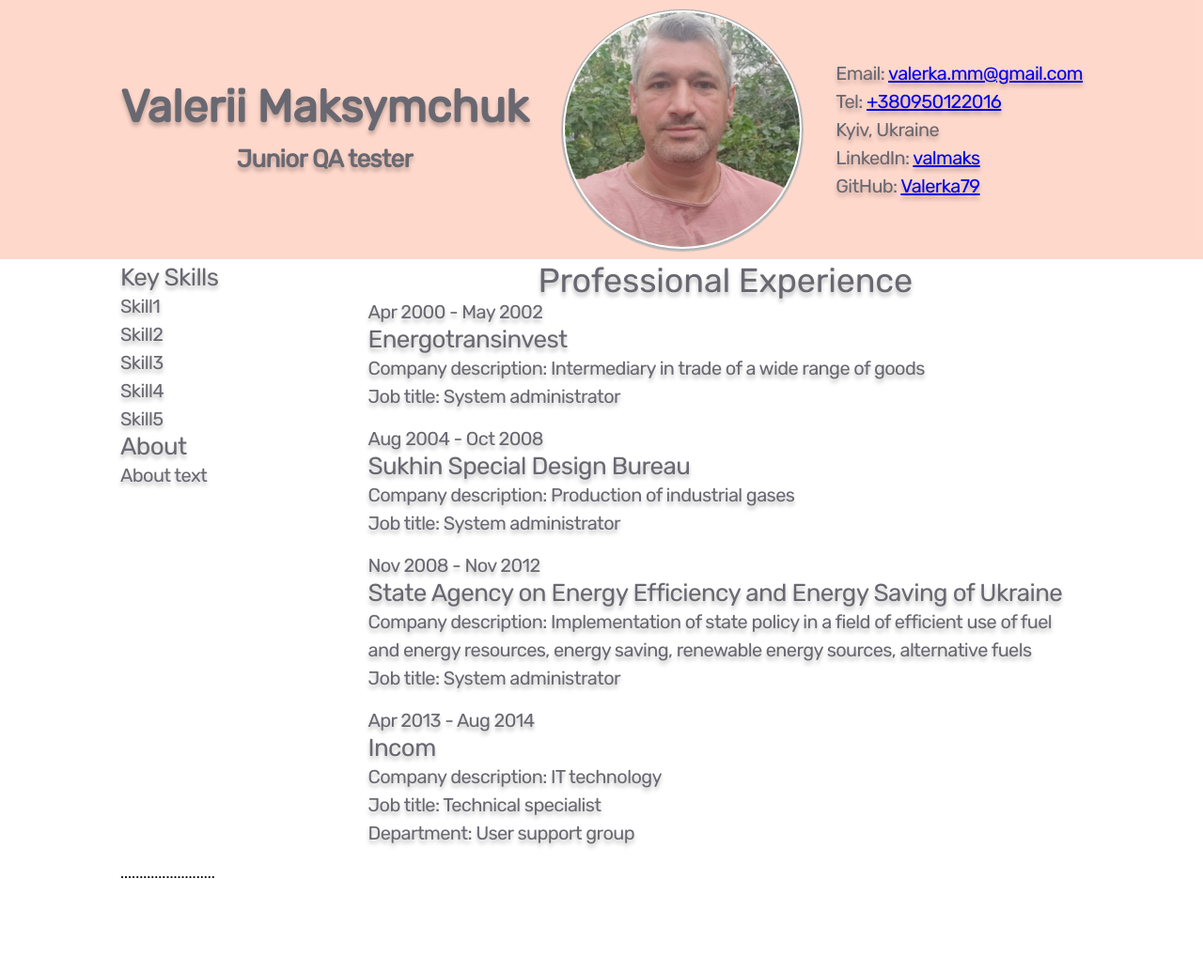
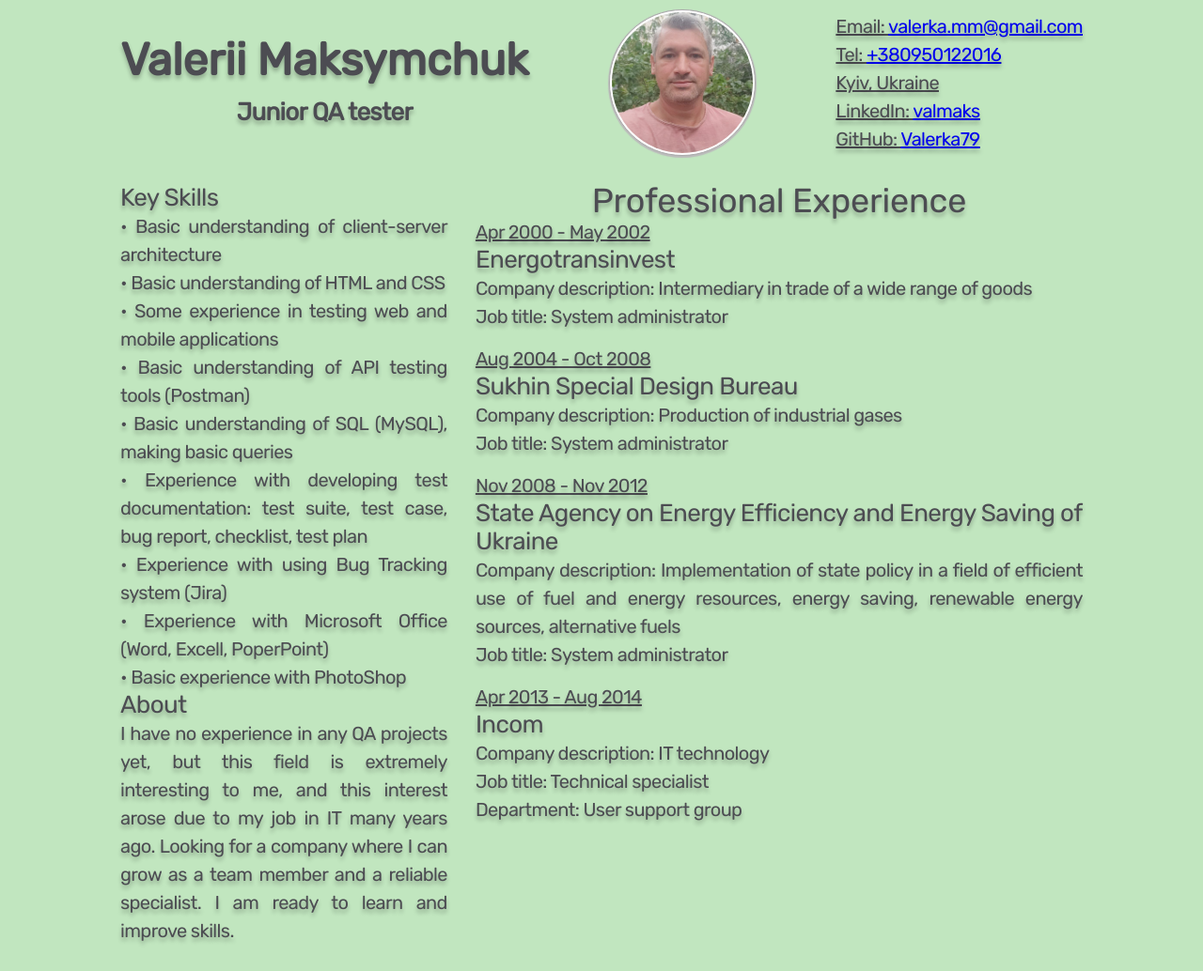
Before and after one commit to Valerka79/resume, a plain HTML site: page index.html in a window 1280 px wide. Shown: the whole page at 94% size. Before the commit the page ends 939 px from the top, so only its background shows below. Drawn offline with nearby package versions, Linux system fonts and the light colour scheme; a web font is replaced by a local one.

Commit message:
Add files via upload

```diff
--- a/index.html
+++ b/index.html
@@ -56,21 +56,25 @@
                 <h1 class="about_text1">
                     Key Skills
                 </h1>
-                    <ul class="about_text">
-                        <li>Skill1</li>
-                        <li>Skill2</li>
-                        <li>Skill3</li>
-                        <li>Skill4</li>
-                        <li>Skill5</li>
+                    <ul class="about_stext">
+                        <li>• Basic understanding of client-server architecture</li>
+                        <li>• Basic understanding of HTML and CSS</li>
+                        <li>• Some experience in testing web and mobile applications</li>
+                        <li>• Basic understanding of API testing tools (Postman)</li>
+                        <li>• Basic understanding of SQL (MySQL), making basic queries</li>
+                        <li>• Experience with developing test documentation: test suite, test case, bug report, checklist, test plan</li>
+                        <li>• Experience with using Bug Tracking system (Jira)</li>
+                        <li>• Experience with Microsoft Office (Word, Excell, PoperPoint)</li>
+                        <li>• Basic experience with PhotoShop</li>
                     </ul>
                     <div class="about_text1">
                         About
                     </div>
-                    <div class="about_text">
-                        About text
+                    <div class="about_stext">
+                        <p>I have no experience in any QA projects yet, but this field is extremely interesting to me, and this interest arose due to my job in IT many years ago. Looking for a company where I can grow as a team member and a reliable specialist. I am ready to learn and improve skills.</p>
                     </div>
         </div>
-
+         <!--Professional Experience-->
         <div class="about_work">
                 <!--Professional Experience-->
                 <div class="about_wtitle">Professional Experience</div>
@@ -123,10 +127,6 @@
         </div>
     </Section>
 
-
-
-
-
     <!-- <section class="container subscribe">
         <div>
             <img src="./images/man1.png" alt="">
@@ -144,14 +144,13 @@
         </div>
     </section> -->
 
-
-    <section class="container plan">
-        <!-- <h2 class="plan_text">
+    <!-- <section class="container plan">
+        <h2 class="plan_text">
             Get the right plan for future
-        </h2> -->
+        </h2>
         <div class="plan_flex">
             .........................
-            <!-- <div class="item">
+            <div class="item">
                 <p class="item_text">
                     Starter
                 </p>
@@ -172,9 +171,9 @@
                 <button class="btn btn_item">
                     Get Started
                 </button>
-            </div> -->
+            </div>
 
-            <!-- <div class="item">
+            <div class="item">
                 <p class="item_text">
                     Premium
                 </p>
@@ -195,9 +194,9 @@
                 <button class="btn btn_item">
                     Get Started
                 </button>
-            </div> -->
+            </div>
 
-            <!-- <div class="item">
+            <div class="item">
                 <p class="item_text">
                     Enterprise
                 </p>
@@ -218,19 +217,19 @@
                 <button class="btn btn_item">
                     Get Started
                 </button>
-            </div> -->
+            </div>
 
         </div>
-    </section>
-    <!-- <footer class="footer">
+    </section> -->
+    <footer class="footer">
         <div class="container footer_flex">
             <div>
-                <a href="#">
+                <!-- <a href="#">
                     <img src="./images/LogoColor.svg" alt="Logo">
-                </a>
+                </a> -->
             </div>
             <nav class="nav">
-                <ul>
+                <!-- <ul>
                     <li class="nav_li">
                         <a class="nav_link" href="#">
                             Support
@@ -251,10 +250,9 @@
                             Blog
                         </a>
                     </li>
-                </ul>
+                </ul> -->
             </nav>
     </div>
-    </footer> -->
-
+    </footer>
 </body>
 </html>
--- a/styles.css
+++ b/styles.css
@@ -2,17 +2,15 @@ body {
     /* font-family: 'Cuprum', sans-serif;
     font-family: 'Roboto Slab', serif; */
     font-family: 'Rubik', sans-serif;
+    background: rgba(29, 163, 22, 0.27);
 }
 .container {
     max-width: 1024px;
     margin: 0px auto;
-    /* border: 1px solid red; */
 }
 .header, .footer{
-    background: rgba(255, 113, 67, 0.27);
     padding: 10px 0px 10px;
-    /* border: 1px solid rgb(0, 255, 55); */
-
+    margin-bottom: 20px;
 }
 .header_flex, .footer_flex, .subscribe, .plan_flex {
     display: flex;
@@ -22,16 +20,13 @@ body {
 .about{
     margin: 5px auto 5px;
     display: flex;
-    /* justify-content:space-around; */
     align-items:flex-start;
-
-
 }
 .about_title{
     font-weight: bold;
     font-size: 48px;
     letter-spacing: -0.2px;
-    color: #696871;
+    color: #4c4c52;
     text-shadow: 0px 4px 4px rgba(0, 0, 0, 0.25);
     max-width: 440px;
     text-align: center;
@@ -40,55 +35,54 @@ body {
     /* font-weight: bold; */
     font-size: 36px;
     letter-spacing: -0.2px;
-    color: #696871;
+    color: #4c4c52;
     text-shadow: 0px 4px 4px rgba(0, 0, 0, 0.25);
-    /* max-width: 440px; */
     text-align: center;
 }
 .about_text{
     font-size: 20px;
     line-height: 30px;
     letter-spacing: -0.625263px;
-    color: #696871;
+    color: #4c4c52;
     text-shadow: 0px 4px 4px rgba(0, 0, 0, 0.25);
-    /* max-width: 464px; */
-    /* border: 1px solid rgb(0, 17, 255); */
+    text-decoration: underline;
+}
+.about_stext{
+    font-size: 20px;
+    line-height: 30px;
+    letter-spacing: -0.625263px;
+    color: #4c4c52;
+    text-shadow: 0px 4px 4px rgba(0, 0, 0, 0.25);
+    text-align: justify;
+}
 
-}
 .about_wtext{
     font-size: 20px;
     line-height: 30px;
     letter-spacing: -0.625263px;
-    color: #696871;
+    color: #4c4c52;
     text-shadow: 0px 4px 4px rgba(0, 0, 0, 0.25);
-    /* max-width: 464px; */
-    /* border: 1px solid rgb(0, 17, 255); */
     margin-bottom: 15px;
+    text-align: justify;
+    /* border: 1px solid rgb(72, 255, 0); */
 }
 .about_text1{
     font-size: 26px;
     line-height: 30px;
     letter-spacing: -0.625263px;
-    color: #696871;
+    color: #4c4c52;
     text-shadow: 0px 4px 4px rgba(0, 0, 0, 0.25);
-    /* max-width: 464px; */
-    /* margin-top: 10px; */
-    /* border: 1px solid rgb(255, 234, 0); */
-
 }
 .about_skill{
-    width: 25%;
-    /* border: 1px solid rgb(72, 255, 0); */
-
+    width: 35%;
 }
 .about_work{
-    width: 75%;
-    /* border: 1px solid rgb(255, 119, 0); */
-    padding-left: 10px;
+    width: 65%;
+    padding-left: 30px;
 }
 .circle {
-    width: 250px;
-    height: 250px;
+    width: 150px;
+    height: 150px;
     overflow: hidden;
     background: #fff;
     padding: 2px;
```
